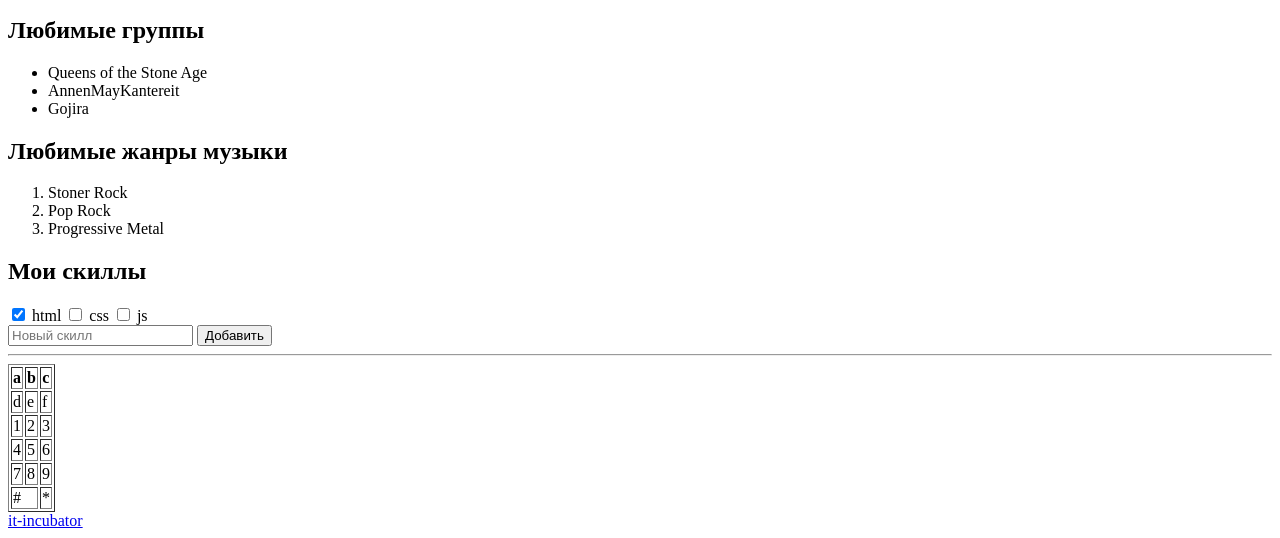
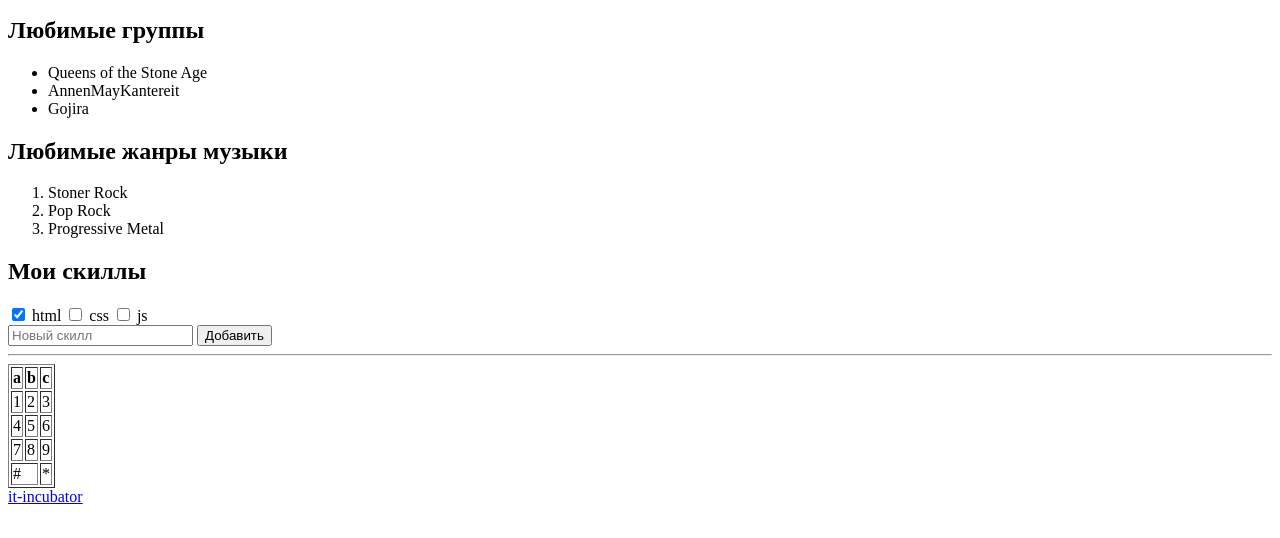
Before and after one commit to TonyKoshev/1-hw-with-auto-test-html-css-main, a plain HTML site: page index.html in a window 1280 px wide. Shown: the part 353-891 px from the top of the page. After the commit the page ends 867 px from the top, so only its background shows below. Drawn offline with Linux system fonts and the light colour scheme.

Commit message:
rework-all-tasks-3

```diff
--- a/index.html
+++ b/index.html
@@ -87,13 +87,10 @@
                     <th>c</th>
                 </tr>
                 <tr>
-                    <td>d</td>
-                    <td>e</td>
-                    <td>f</td>
-                </tr>
                     <td>1</td>
                     <td>2</td>
                     <td>3</td>
+                </tr>
                 <tr>
                     <td>4</td>
                     <td>5</td>
```
